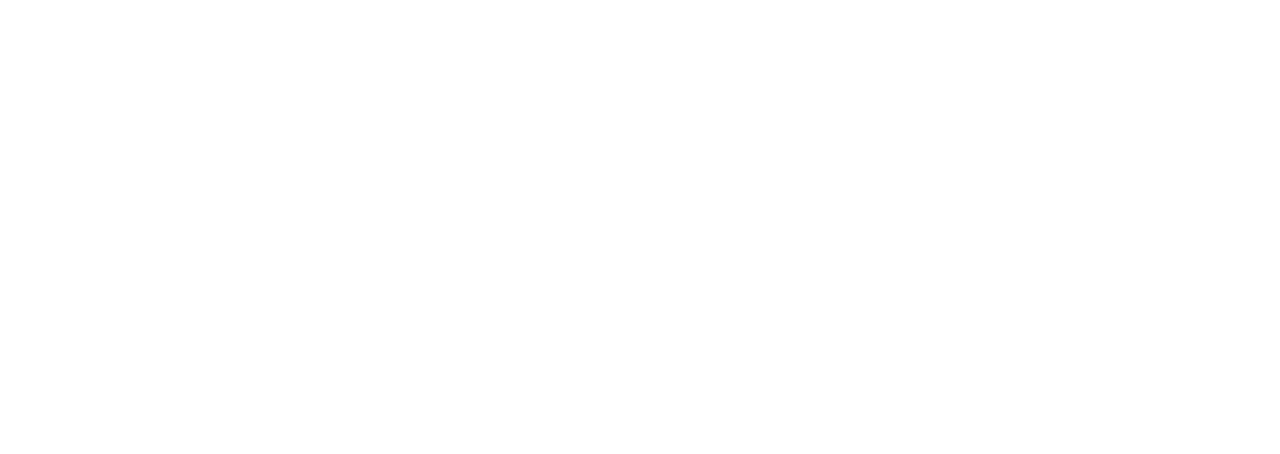
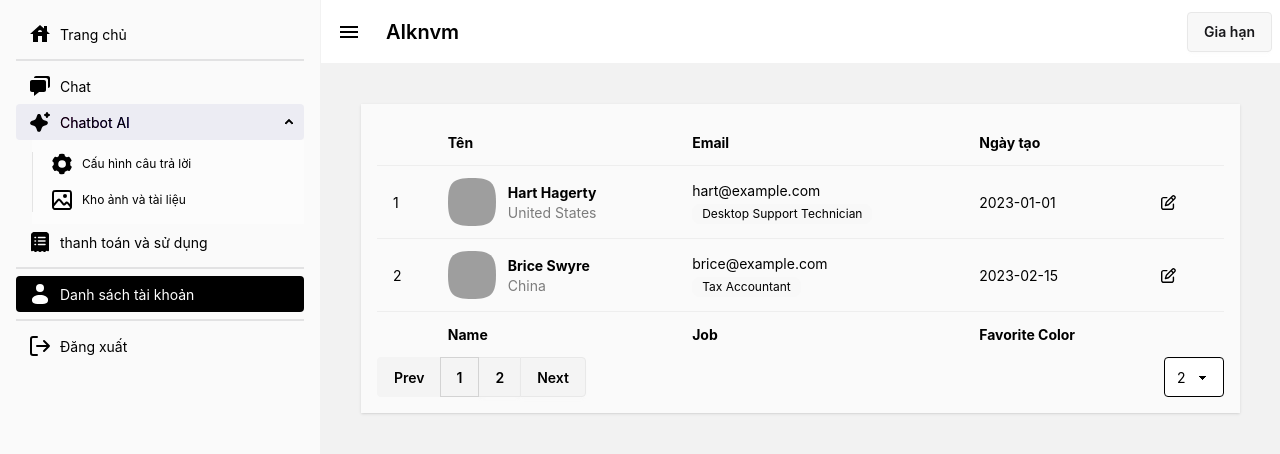
Before and after one commit to QuocLam98/aikmvm-website, a Vue app in the folder Front-End/: page /dashboard/list-user in a window 1280 px wide. Before the commit this address had no page. Shown: the top 454 px of the page. Built offline with nearby package versions, Linux system fonts and the light colour scheme; sample sign-in values are in the browser's storage; grey boxes are pictures that could not be loaded; what @iconify/tailwind4 would draw is missing.

Commit message:
thêm phân trang

```diff
--- a/Front-End/src/components/DashBoard.vue
+++ b/Front-End/src/components/DashBoard.vue
@@ -1,10 +1,11 @@
 <script setup lang="ts">
-import { ref, watch, onMounted  } from 'vue';
+import { ref, watch, onMounted } from 'vue';
 import '../assets/dashboard.css';
 import { useRouter } from 'vue-router';
 
 const router = useRouter();
 const isNavOpen = ref(true);
+const checkRole = ref(true)
 
 // Theo dõi sự thay đổi của checkbox để cập nhật trạng thái
 watch(isNavOpen, (newVal) => {
@@ -13,6 +14,13 @@
 
 onMounted(() => {
     const token = localStorage.getItem('token');
+    const role = localStorage.getItem('role');
+
+    if (role === 'admin') {
+        checkRole.value = true; // Cập nhật giá trị của checkRole thông qua .value
+    } else {
+        checkRole.value = false;
+    }
 
     if (!token) {
         router.push('/login'); // Chuyển hướng về trang đăng nhập
@@ -20,8 +28,8 @@
 });
 
 const logout = () => {
-  localStorage.removeItem('token'); // Xóa token khỏi localStorage
-  router.push('/login'); // Chuyển hướng về trang đăng nhập
+    localStorage.removeItem('token'); // Xóa token khỏi localStorage
+    router.push('/login'); // Chuyển hướng về trang đăng nhập
 };
 </script>
 
@@ -138,6 +146,17 @@
                         thanh toán và sử dụng
                     </router-link>
                 </li>
+                <div class="divider my-0" v-if="checkRole"></div>
+                <li v-if="checkRole">
+                    <router-link to="/dashboard/list-user">
+                        <svg xmlns="http://www.w3.org/2000/svg" width="24" height="24" viewBox="0 0 24 24">
+                            <circle cx="12" cy="6" r="4" fill="currentColor" />
+                            <path fill="currentColor"
+                                d="M20 17.5c0 2.485 0 4.5-8 4.5s-8-2.015-8-4.5S7.582 13 12 13s8 2.015 8 4.5" />
+                        </svg>
+                        Danh sách tài khoản
+                    </router-link>
+                </li>
                 <div class="divider my-0"></div>
                 <li>
                     <button @click="logout" to="/login">
--- /dev/null
+++ b/Front-End/src/components/ListUser.vue
@@ -0,0 +1,168 @@
+<script setup lang="ts">
+import { ref, computed } from 'vue';
+
+// Interface for the user data
+interface User {
+  name: string;
+  email: string;
+  country: string;
+  jobTitle: string;
+  createdAt: string;
+  avatar: string;
+}
+
+const users: User[] = [
+  { name: 'Hart Hagerty', email: 'hart@example.com', country: 'United States', jobTitle: 'Desktop Support Technician', createdAt: '2023-01-01', avatar: 'https://img.daisyui.com/images/profile/demo/2@94.webp' },
+  { name: 'Brice Swyre', email: 'brice@example.com', country: 'China', jobTitle: 'Tax Accountant', createdAt: '2023-02-15', avatar: 'https://img.daisyui.com/images/profile/demo/3@94.webp' },
+  { name: 'Marjy Ferencz', email: 'marjy@example.com', country: 'Russia', jobTitle: 'Office Assistant I', createdAt: '2023-03-20', avatar: 'https://img.daisyui.com/images/profile/demo/4@94.webp' },
+  { name: 'Yancy Tear', email: 'yancy@example.com', country: 'Brazil', jobTitle: 'Community Outreach Specialist', createdAt: '2023-04-10', avatar: 'https://img.daisyui.com/images/profile/demo/5@94.webp' },
+  // Add more users here as needed
+];
+
+// State variables
+const currentPage = ref(1);
+const perPage = ref(2);
+const perPageOptions = ref([2, 5, 10, 20]); // Options for records per page
+
+// Computed properties
+const paginatedUsers = computed(() => {
+  const start = (currentPage.value - 1) * perPage.value;
+  const end = start + perPage.value;
+  return users.slice(start, end);
+});
+
+const totalPages = computed(() => {
+  return Math.ceil(users.length / perPage.value);
+});
+
+// Calculate visible pages based on current page
+const visiblePages = computed(() => {
+  const pages: number[] = [];
+  const range = 2; // Number of pages to show before and after the current page
+
+  for (let i = 1; i <= totalPages.value; i++) {
+    if (
+      i <= range || // Show first few pages
+      i > totalPages.value - range || // Show last few pages
+      (i >= currentPage.value - range && i <= currentPage.value + range) // Show pages near the current page
+    ) {
+      pages.push(i);
+    }
+  }
+  return pages;
+});
+
+// Methods
+const changePerPage = () => {
+  currentPage.value = 1; // Reset to the first page when records per page changes
+};
+
+</script>
+
+<template>
+  <div class="lg:px-10 pb-10 pt-10 min-h-[calc(100vh-5rem)]">
+    <div class="p-4 bg-base-200 shadow">
+      <div class="overflow-x-auto">
+        <table class="table table-auto">
+          <!-- head -->
+          <thead>
+            <tr>
+              <th>
+              </th>
+              <th>Tên</th>
+              <th>Email</th>
+              <th>Ngày tạo</th>
+              <th></th>
+            </tr>
+          </thead>
+          <tbody>
+            <!-- render rows dynamically -->
+            <tr v-for="(user, index) in paginatedUsers" :key="index">
+              <td>{{ (currentPage - 1) * perPage + index + 1 }}</td> <!-- Display serial number -->
+              <td>
+                <div class="flex items-center gap-3">
+                  <div class="avatar">
+                    <div class="mask mask-squircle h-12 w-12">
+                      <img :src="user.avatar" alt="Avatar" />
+                    </div>
+                  </div>
+                  <div>
+                    <div class="font-bold">{{ user.name }}</div>
+                    <div class="text-sm opacity-50">{{ user.country }}</div>
+                  </div>
+                </div>
+              </td>
+              <td>
+                {{ user.email }}
+                <br />
+                <span class="badge badge-ghost badge-sm">{{ user.jobTitle }}</span>
+              </td>
+              <td>{{ user.createdAt }}</td>
+              <th>
+                <button class="btn btn-ghost btn-xs">
+                  <svg xmlns="http://www.w3.org/2000/svg" width="15px" height="15px" viewBox="0 0 512 512"><path fill="currentColor" d="M441 58.9L453.1 71c9.4 9.4 9.4 24.6 0 33.9L424 134.1L377.9 88L407 58.9c9.4-9.4 24.6-9.4 33.9 0zM209.8 256.2L344 121.9l46.1 46.1l-134.3 134.2c-2.9 2.9-6.5 5-10.4 6.1L186.9 325l16.7-58.5c1.1-3.9 3.2-7.5 6.1-10.4zM373.1 25L175.8 222.2c-8.7 8.7-15 19.4-18.3 31.1l-28.6 100c-2.4 8.4-.1 17.4 6.1 23.6s15.2 8.5 23.6 6.1l100-28.6c11.8-3.4 22.5-9.7 31.1-18.3L487 138.9c28.1-28.1 28.1-73.7 0-101.8L474.9 25c-28.1-28.1-73.7-28.1-101.8 0M88 64c-48.6 0-88 39.4-88 88v272c0 48.6 39.4 88 88 88h272c48.6 0 88-39.4 88-88V312c0-13.3-10.7-24-24-24s-24 10.7-24 24v112c0 22.1-17.9 40-40 40H88c-22.1 0-40-17.9-40-40V152c0-22.1 17.9-40 40-40h112c13.3 0 24-10.7 24-24s-10.7-24-24-24z"/></svg>
+                </button>
+              </th>
+            </tr>
+          </tbody>
+          <!-- foot -->
+          <tfoot>
+            <tr>
+              <th></th>
+              <th>Name</th>
+              <th>Job</th>
+              <th>Favorite Color</th>
+              <th></th>
+            </tr>
+          </tfoot>
+        </table>
+      </div>
+      <!-- Pagination controls -->
+      <div class="flex justify-between item-center">
+        <div class="join">
+          <button class="join-item btn" :disabled="currentPage === 1" @click="currentPage--">Prev</button>
+
+          <!-- Display first 2 pages -->
+          <button v-if="currentPage > 3" class="join-item btn" @click="currentPage = 1">1</button>
+          <span v-if="currentPage > 3" class="join-item btn">...</span>
+
+          <!-- Display pages near current page -->
+          <button v-for="page in visiblePages" :key="page" class="join-item btn"
+            :class="{ 'btn-active': page === currentPage }" @click="currentPage = page">{{ page }}</button>
+
+          <!-- Display last 2 pages -->
+          <span v-if="currentPage < totalPages - 2" class="join-item btn">...</span>
+          <button v-if="currentPage < totalPages - 2" class="join-item btn" @click="currentPage = totalPages">{{
+            totalPages }}</button>
+
+          <button class="join-item btn" :disabled="currentPage === totalPages" @click="currentPage++">Next</button>
+        </div>
+        <!-- Select number of records per page -->
+        <select id="perPage" v-model="perPage" @change="changePerPage" class="select select-bordered">
+          <option v-for="option in perPageOptions" :key="option" :value="option">{{ option }}</option>
+        </select>
+      </div>
+
+    </div>
+  </div>
+</template>
+
+<style>
+thead,
+tfoot {
+  color: black;
+}
+
+.join button {
+  background-color: #f4f4f4;
+  color: black;
+}
+.btn-ghost:hover {
+  background-color: unset;
+}
+.select  {
+  width: 60px;
+  background-color: white;
+  border: 1px black solid;
+}
+</style>
--- a/Front-End/src/router/index.ts
+++ b/Front-End/src/router/index.ts
@@ -7,6 +7,7 @@
 import SettingChat from '@/components/SettingChat.vue';
 import StorageImage from '@/components/StorageImage.vue';
 import Payment from '@/components/Payment.vue';
+import ListUser from '@/components/ListUser.vue';
 
 const routes = [
   { path: '/', component: HomeView }, // Trang chính
@@ -32,6 +33,10 @@
         path: 'payment',
         component: Payment, // Hiển thị khi vào /chat/setting
       },
+      {
+        path: 'list-user',
+        component: ListUser, // Hiển thị khi vào /chat/setting
+      },
     ],
   },
 ];
```
